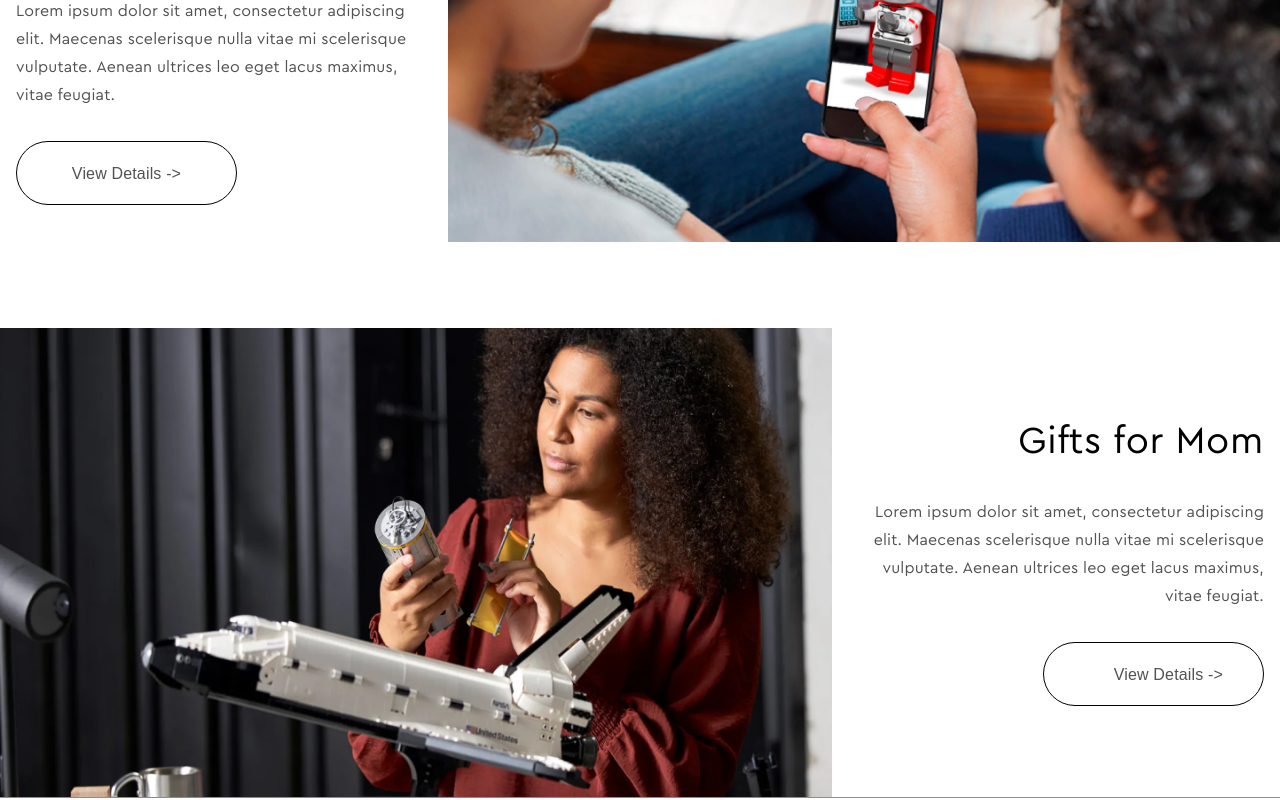
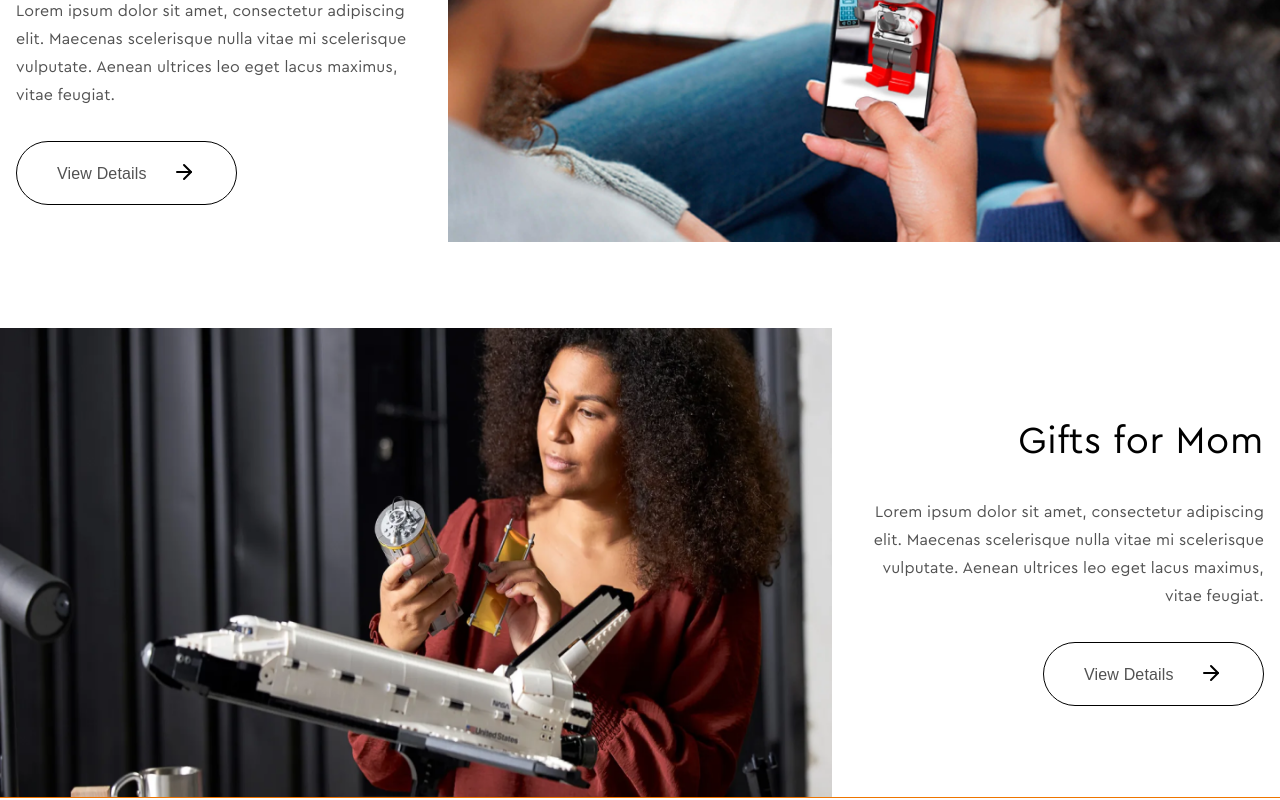
Before and after one commit to marandmart/lego-frontend-challenge, a React (Vite) app: page / in a window 1280 px wide. Shown: the part 1198-1998 px from the top of the page. Built offline with nearby package versions, Linux system fonts and the light colour scheme.

Commit message:
adjusted btn hover color and fixed btn on banner

```diff
--- a/src/components/Article/Article.module.scss
+++ b/src/components/Article/Article.module.scss
@@ -33,6 +33,21 @@
   h4,
   p {
     padding: 0 16px;
+  }
+}
+
+.articleBtn {
+  svg {
+    stroke: #000;
+    stroke-width: 2;
+    stroke-linecap: round;
+    stroke-linejoin: round;
+  }
+}
+
+.articleBtn:hover {
+  svg {
+    stroke: $brand-blue;
   }
 }
 
--- /dev/null
+++ b/src/components/Article/assets/ArrowRight/index.tsx
@@ -0,0 +1,16 @@
+const ArrowRight = () => {
+  return (
+    <svg
+      width="24"
+      height="24"
+      viewBox="0 0 24 24"
+      fill="none"
+      xmlns="http://www.w3.org/2000/svg"
+    >
+      <path d="M5 12L19 12" />
+      <path d="M12 19L19 12L12 5" />
+    </svg>
+  );
+};
+
+export default ArrowRight;
--- a/src/components/Article/index.tsx
+++ b/src/components/Article/index.tsx
@@ -4,6 +4,7 @@ import styles from "./Article.module.scss";
 import Button from "../Button";
 import giftingOne from "../../assets/images/gifting/1.png";
 import giftingTwo from "../../assets/images/gifting/2.png";
+import ArrowRight from "./assets/ArrowRight";
 
 interface ArticleContentProps {
   titleText: string;
@@ -29,8 +30,9 @@ const ArticleContent: React.FC<ArticleContentProps> = ({
       <div className={styles.articleContent}>
         <Title level={3}>{titleText}</Title>
         <Text>{titleBody}</Text>
-        <Button onClick={() => goTo(articleLink)}>
-          <Text>{"View Details ->"}</Text>
+        <Button onClick={() => goTo(articleLink)} className={styles.articleBtn}>
+          <Text>View Details</Text>
+          <ArrowRight />
         </Button>
       </div>
       <div className={styles.articleImage}>
--- a/src/components/Banner/Banner.module.scss
+++ b/src/components/Banner/Banner.module.scss
@@ -27,6 +27,7 @@
   display: flex;
   align-items: end;
   gap: 0 24px;
+  z-index: 1;
 }
 
 .btnContent {
@@ -61,6 +62,10 @@
   max-width: $max-width;
   margin: 0 auto;
   width: 100%;
+
+  p {
+    user-select: none;
+  }
 }
 
 .scroll-message {
--- a/src/components/Button/Button.module.scss
+++ b/src/components/Button/Button.module.scss
@@ -9,6 +9,8 @@
   background-color: transparent;
   transition: color 100ms ease-out, border-color 100ms ease-out;
   cursor: pointer;
+  display: flex;
+  justify-content: space-between;
 }
 
 .primary:hover {
```
